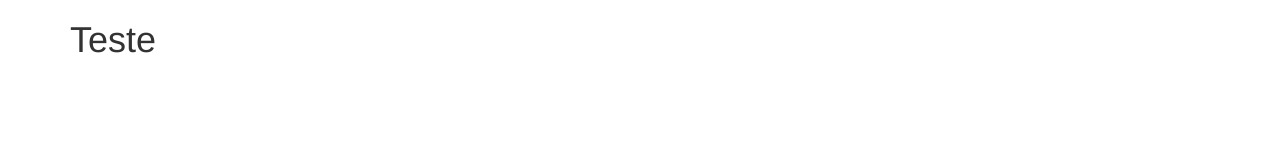
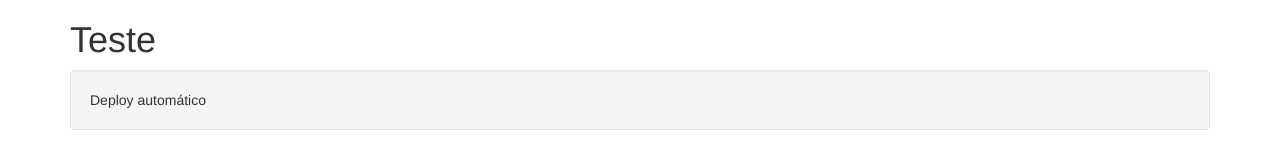
Before and after one commit to cagartner/cartem-site, a plain HTML site: page index.html in a window 1280 px wide. Drawn offline with Linux system fonts and the light colour scheme.

Commit message:
Teste  de auto deploy

```diff
--- a/index.html
+++ b/index.html
@@ -8,6 +8,7 @@
 <body>
     <div class="container">
         <h1>Teste</h1>
+        <div class="well">Deploy automático</div>
     </div>
 </body>
 </html>
```
